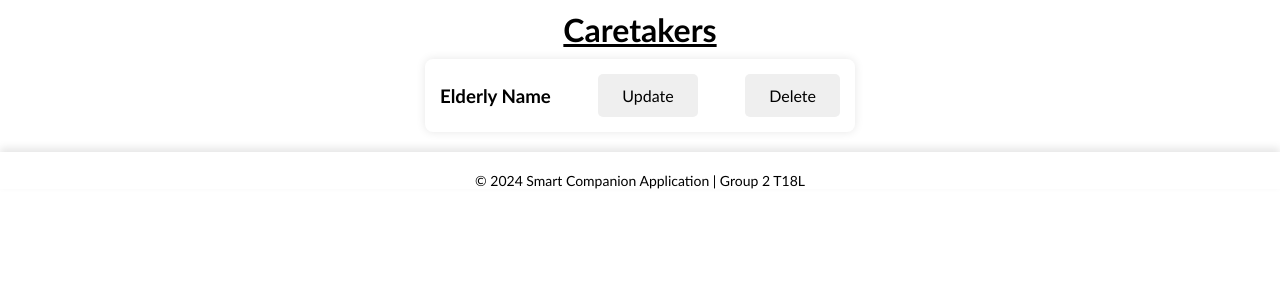
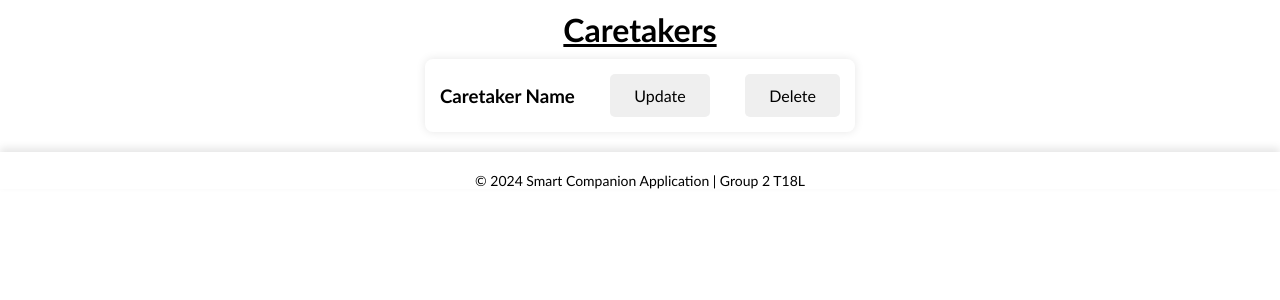
Before and after one commit to NareenBruce/SmartComp, a Flask app: template templates/Admin/caretakerdata.html in a window 1280 px wide. Shown: the part 84-384 px from the top of the page. Run offline with Flask 3, Linux system fonts and the light colour scheme; the template is opened without the code that fills it, so the values that code supplies are empty.

Commit message:
Update caretakerdata.html

```diff
--- a/templates/Admin/caretakerdata.html
+++ b/templates/Admin/caretakerdata.html
@@ -16,8 +16,8 @@
     <div class="title">
         <h1>Caretakers</h1>
     </div>
-    <div class="elderly">
-        <h3>Elderly Name</h3>
+    <div class="caretaker">
+        <h3>Caretaker Name</h3>
         <button>Update</button>
         <button>Delete</button>
     </div>
```
